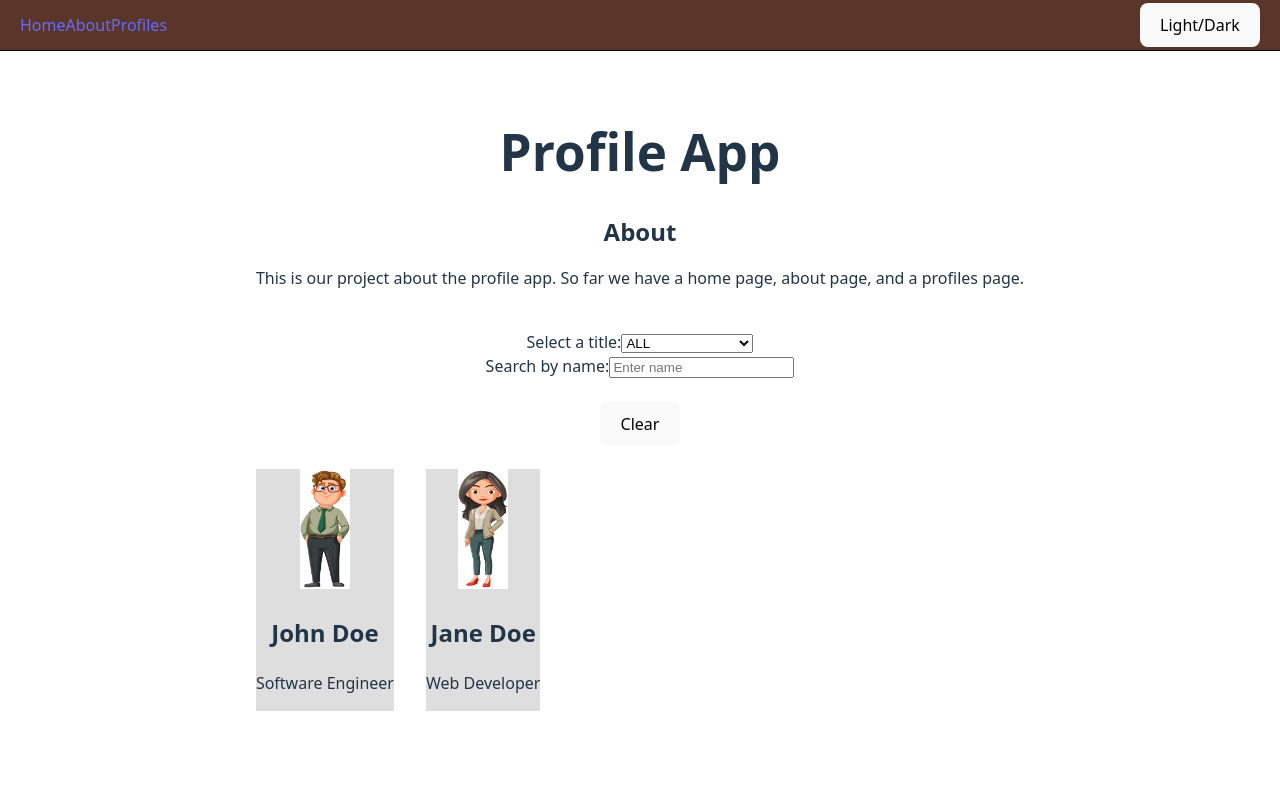
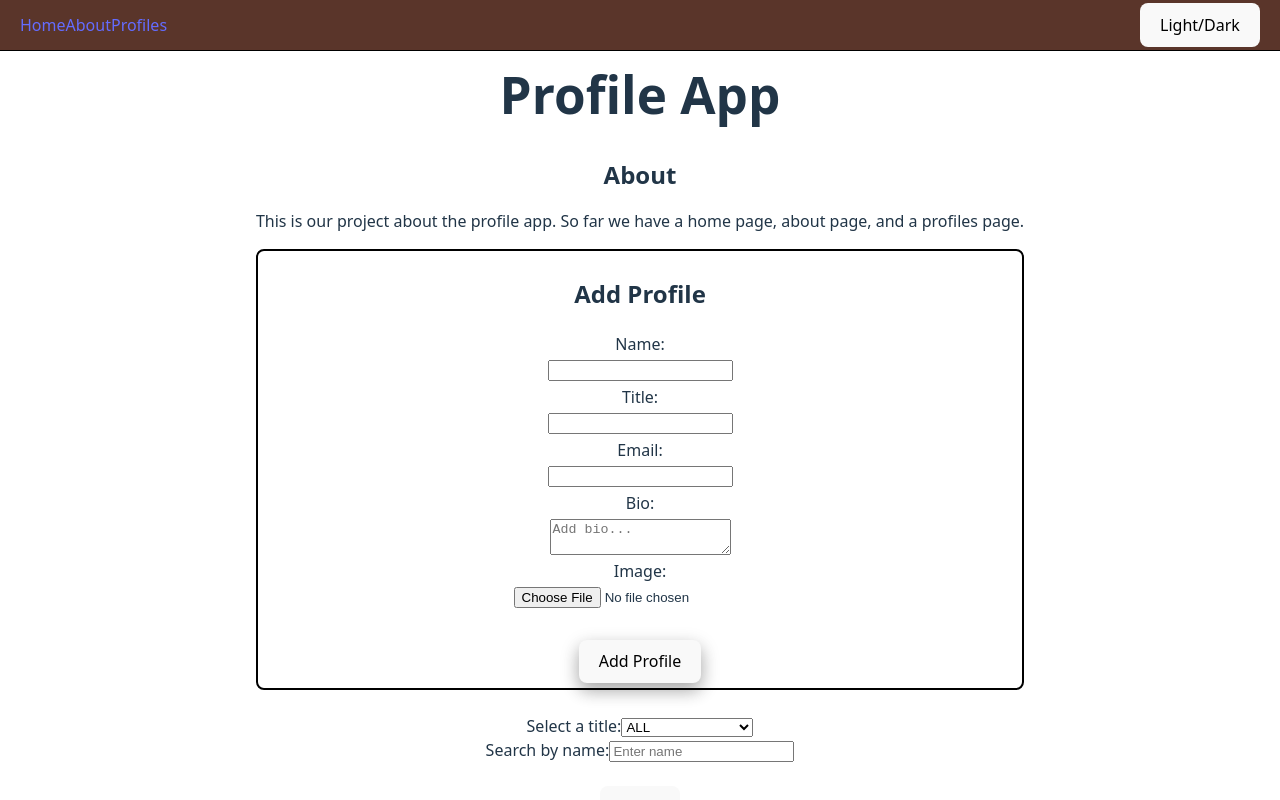
Before and after one commit to andreana-para/profile-app, a React (Vite) app: page / in a window 1280 px wide. Shown: the top 800 px of the page. Built offline with nearby package versions, Linux system fonts and the light colour scheme.

Commit message:
profile form

```diff
--- a/src/App.jsx
+++ b/src/App.jsx
@@ -13,14 +13,21 @@ import Wrapper from './components/Wrapper'
 import Filters from './components/Filters'
 import Search from './components/Search'
 import styles from './styles/Header.module.css'
+import AddProfiles from './components/AddProfile.jsx'
+
+const initialProfiles = [
+  { name: "John Doe", title: "Software Engineer", email: "email@gmail.com", img: man },
+  { name: "Jane Doe", title: "Web Developer", email: "email2@gmail.com", img: woman }
+]
 
 function App() {
   //const [count, setCount] = useState(0)
 
-  const profiles = [
-    { name: "John Doe", title: "Software Engineer", email: "email@gmail.com", img: man },
-    { name: "Jane Doe", title: "Web Developer", email: "email2@gmail.com", img: woman }
-  ]
+  const [profiles, setProfiles] = useState(initialProfiles);
+
+  const addProfiles = (profile) => {
+    setProfiles(prev => [...prev, profile])
+  }
 
   const titles =[... new Set(profiles.map(profile => profile.title))]
   const [title, setTitle] = useState("")
@@ -53,6 +60,7 @@ function App() {
       <div className = {mode === "light" ? "light" : "dark"}>
           <Header change = {handleModeClick}/>
           <About />
+          <AddProfiles addProfiles={addProfiles} />
           <br></br>
           <Filters titles = {titles} onChange={handChange} searchName={handleSearch} clear = {handleClick} search = {search} title = {title}/>
           <br></br>
--- /dev/null
+++ b/src/components/AddProfile.jsx
@@ -0,0 +1,99 @@
+import { useState } from 'react';
+import styles from '../styles/AddProfile.module.css'
+
+const stripTags = (s) => String(s ?? "").replace(/<\/?[^>]+./g, "");
+const trimCollapse = (s) => String(s ?? "").trim().replace(/\s+/g, "");
+
+const initialValues = {
+    name: "",
+    title: "",
+    email: "",
+    bio: "",
+    img: null,
+}
+
+
+
+const AddProfile = ({ addProfiles }) => {
+    const [values, setValues] = useState(initialValues)
+    const {name, title, email, bio, img} = values;
+    const [errors, setErrors] = useState("")
+    const [isSubmitting, setSubmitting] = useState(false)
+    const [success, setSuccess] = useState("")
+    const onChange = (event) => {
+        if(event.target.name === "image"){
+            const file = event.target.files[0]
+            if (file && file.size < 1024*1024) {
+                setErrors ("");
+                setValues(prev => ({...prev, img: file}));
+            } else {
+                setErrors ("File needs to be less than 1MB.");
+                setValues((prev) => ({...prev, img: null}));
+            }
+        } else {
+            setValues( (prev) => ({
+                ...prev,
+                [event.target.name]: event.target.value
+            }));
+        }
+    };
+
+    const handleSubmit = (event) => {
+        event.preventDefault();
+        setSubmitting(true);
+        try {
+            const cleanedValues = {
+                name: stripTags(trimCollapse(name)),
+                title: stripTags(trimCollapse(title)),
+                email: stripTags(trimCollapse(email)),
+                bio: stripTags(bio.trim()),
+                img: img ? URL.createObjectURL(img) : "",
+            };
+            addProfiles(cleanedValues);
+            setSuccess("Form has been submitted successfully.");
+            setValues(initialValues)
+            setTimeout(()=> {
+                setSuccess("");
+            }, 1000)
+            event.currentTarget.reset();
+        } catch(error) {
+            setErrors("Something is wrong.")
+        } finally {
+            setSubmitting(false);
+        }
+
+    }
+
+
+    return (
+        <div className={styles.addNewProfile}>
+            <h2>Add Profile</h2>
+            <form onSubmit={handleSubmit} className={styles.addProfileForm}>
+                <label htmlFor = "name">Name:</label>
+                <input type = "text" name = "name" id = "name" required value = {name} onChange = {onChange} />
+                <label htmlFor = "title">Title:</label>
+                <input type = "text" name = "title" id = "title" required value = {title} onChange = {onChange}/>
+                <label htmlFor = "email">Email:</label>
+                <input type = "text" name = "email" id = "email" required value = {email} onChange = {onChange}/>
+                <label htmlFor = "bio">Bio:</label>
+                <textarea name = "bio" id = "bio" placeholder = "Add bio..." required value = {bio} onChange = {onChange}></textarea>
+                <label htmlFor = "image">Image:</label>
+                <input type = "file" name = "image" id = "image" onChange = {onChange}/>
+                <br></br>
+                <button className = {styles.submitButton}
+                    type="submit"
+                    disabled={isSubmitting ||
+                        !stripTags(trimCollapse(name)) ||
+                        !stripTags(trimCollapse(title)) ||
+                        !stripTags(trimCollapse(email)) ||
+                        !stripTags(bio).trim() ||
+                        !img
+                    }
+                    >Add Profile</button>
+                {success && <p className="success">{success}</p>}
+            </form>
+        </div>
+    )
+}
+
+export default AddProfile;
--- /dev/null
+++ b/src/styles/AddProfile.module.css
@@ -0,0 +1,16 @@
+.addNewProfile {
+    border: 2px solid black;
+    border-radius: 8px;
+    padding: 5px;
+}
+.addProfileForm {
+    display: flex;
+    flex-direction: column;
+    align-items: center;
+    gap: .25rem;
+}
+
+.submitButton {
+    color: black;
+    box-shadow: 0 8px 16px 0 rgba(0,0,0,0.2), 0 6px 20px 0 rgba(0,0,0,0.19);
+}
```
Also changed, not shown: 5 other files (tests, documents, lock files or other folders).
